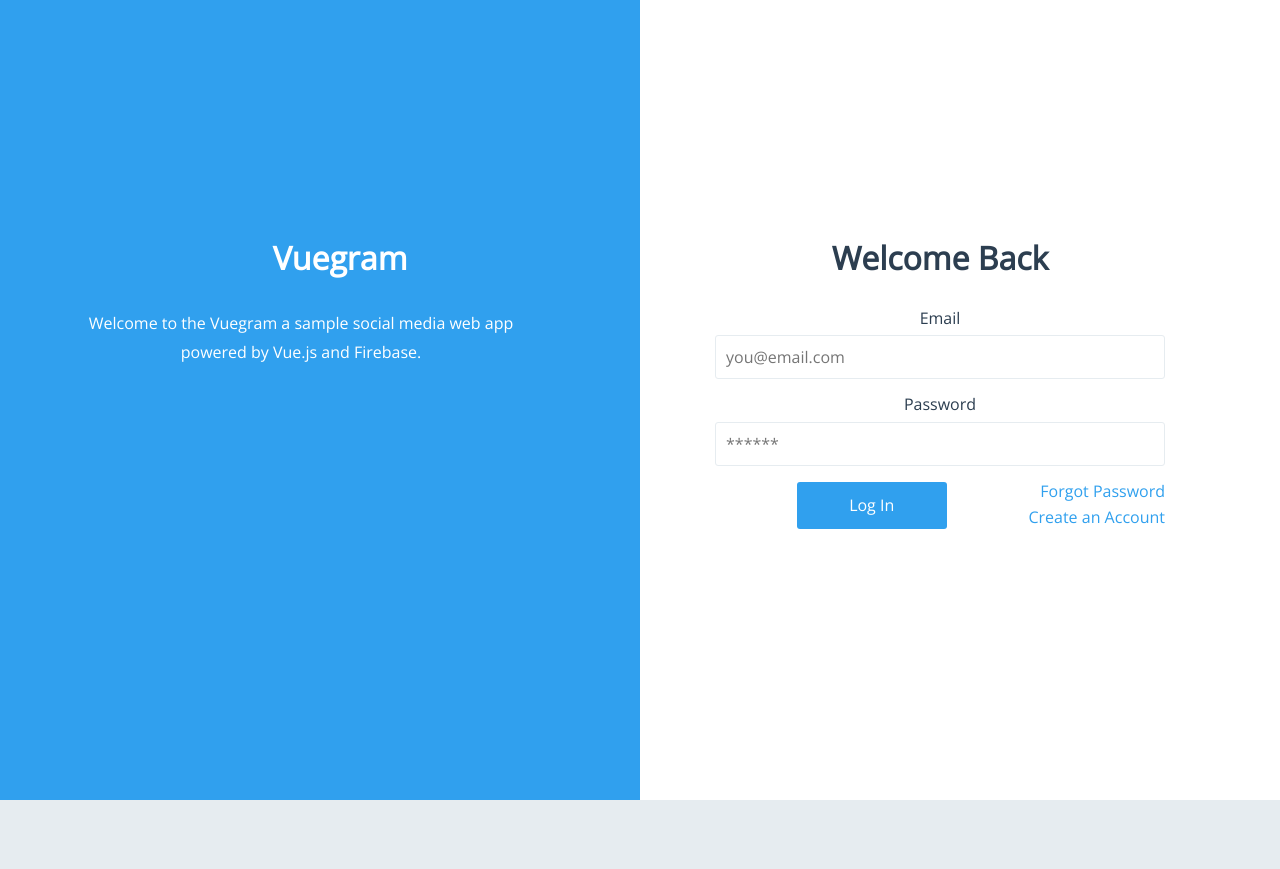
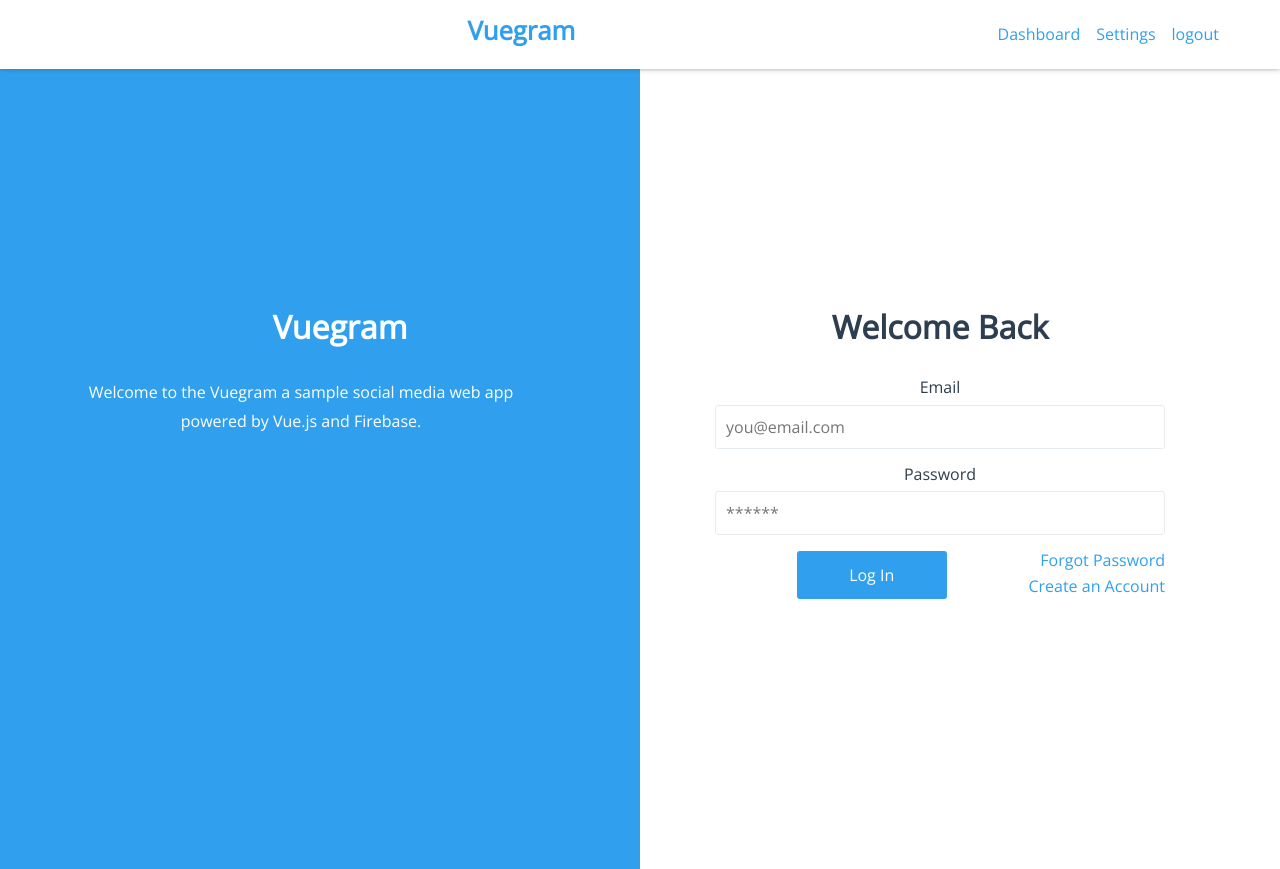
Before and after one commit to christopher-dabrowski/vuegram, a Vue app: page /login in a window 1280 px wide. Before the commit the page ends 800 px from the top, so only its background shows below. Built offline with nearby package versions, Linux system fonts and the light colour scheme; no server answers.

Commit message:
Display navigation on page

```diff
--- a/src/App.vue
+++ b/src/App.vue
@@ -1,8 +1,26 @@
 <template>
   <div id="app">
+    <SiteNav v-if="showNav" />
     <router-view />
   </div>
 </template>
+
+<script>
+import { mapState } from "vuex";
+import SiteNav from "@/components/SiteNav";
+
+export default {
+  components: {
+    SiteNav,
+  },
+  computed: {
+    ...mapState(["userProfile"]),
+    showNav() {
+      return !!this.userProfile;
+    },
+  },
+};
+</script>
 
 <style lang="scss">
 #app {
```
